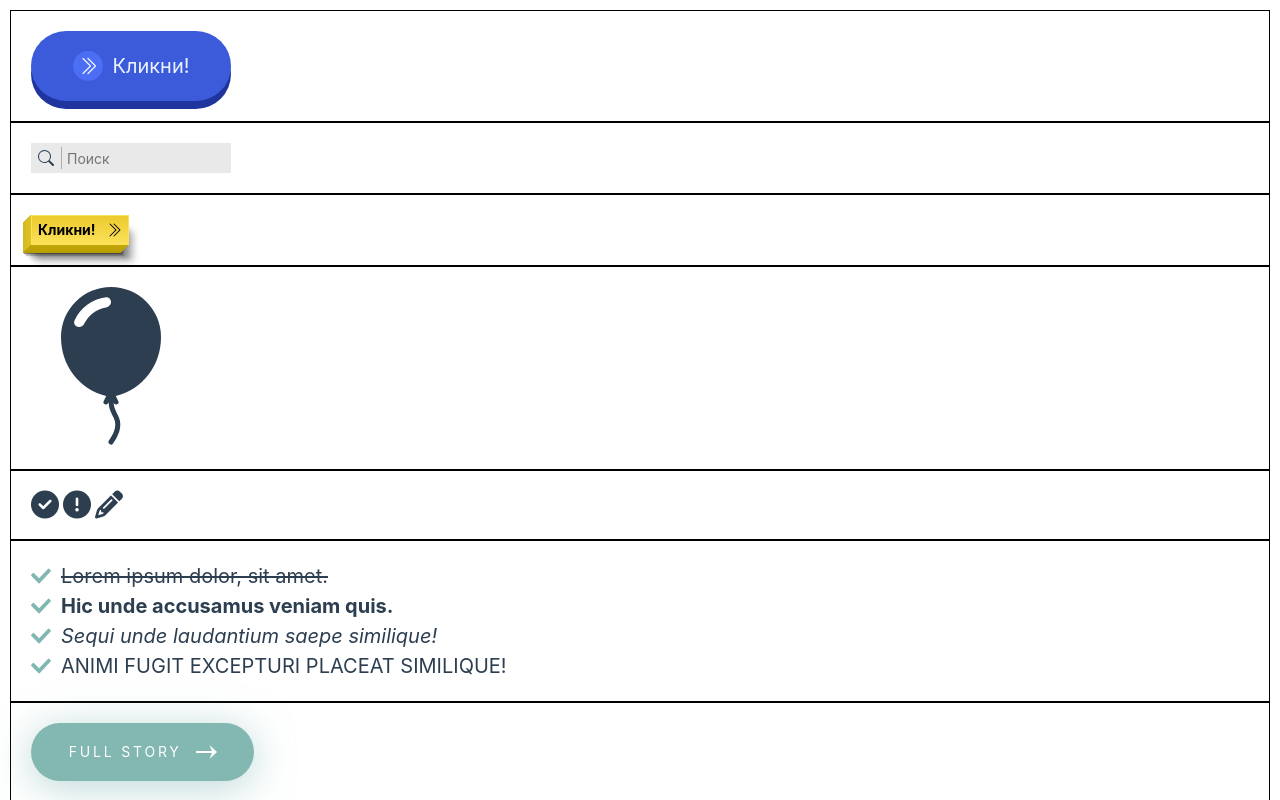
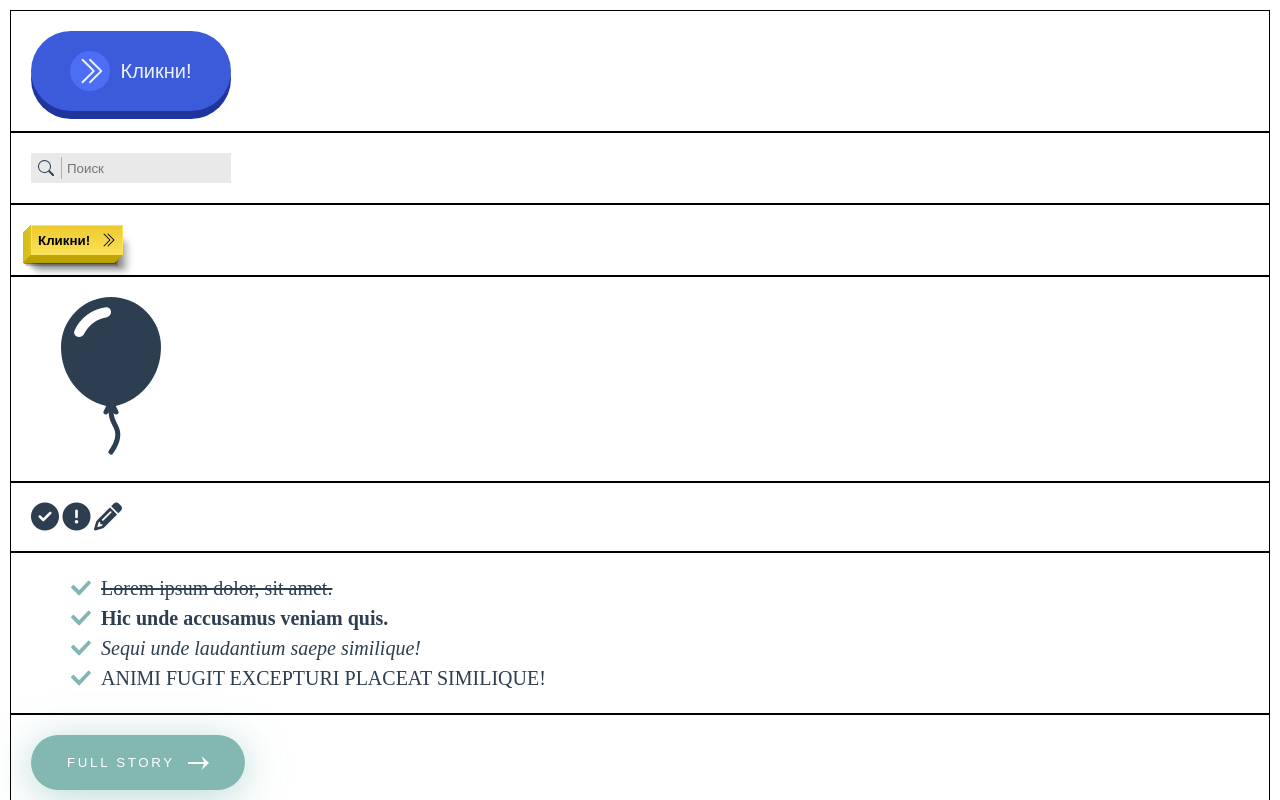
Before and after one commit to SeryiBaran/learn-web, a website built with Vite: page index.html in a window 1280 px wide. Shown: the top 800 px of the page. Built offline with nearby package versions, Linux system fonts and the light colour scheme.

Commit message:
gardevoir

```diff
--- a/package.json
+++ b/package.json
@@ -33,6 +33,7 @@
     }
   },
   "dependencies": {
-    "@fortawesome/fontawesome-free": "^6.1.1"
+    "@fortawesome/fontawesome-free": "^6.1.1",
+    "gardevoir": "^1.0.0"
   }
 }
--- a/src/js/main.js
+++ b/src/js/main.js
@@ -1,9 +1,7 @@
-'use strict';
-
 // Импорты
 import { SlideAnimations } from './jqueryAnimations.js';
+import 'gardevoir';
 import '../scss/style.scss';
-import '../sb.min.css';
 
 import '@fortawesome/fontawesome-free/css/all.min.css';
 
--- a/src/scss/style.scss
+++ b/src/scss/style.scss
@@ -1,4 +1,25 @@
 @import 'variables.scss';
+
+html {
+  font-size: 62.5%;
+}
+html body {
+  font-size: 1.4rem;
+}
+
+* {
+  border: none;
+  margin: 0;
+}
+
+a {
+  color: unset;
+  text-decoration: none;
+}
+
+ul li {
+  list-style: none;
+}
 
 #app {
   padding: 1rem;
```
Also changed, not shown: src/sb.min.css (deleted).
